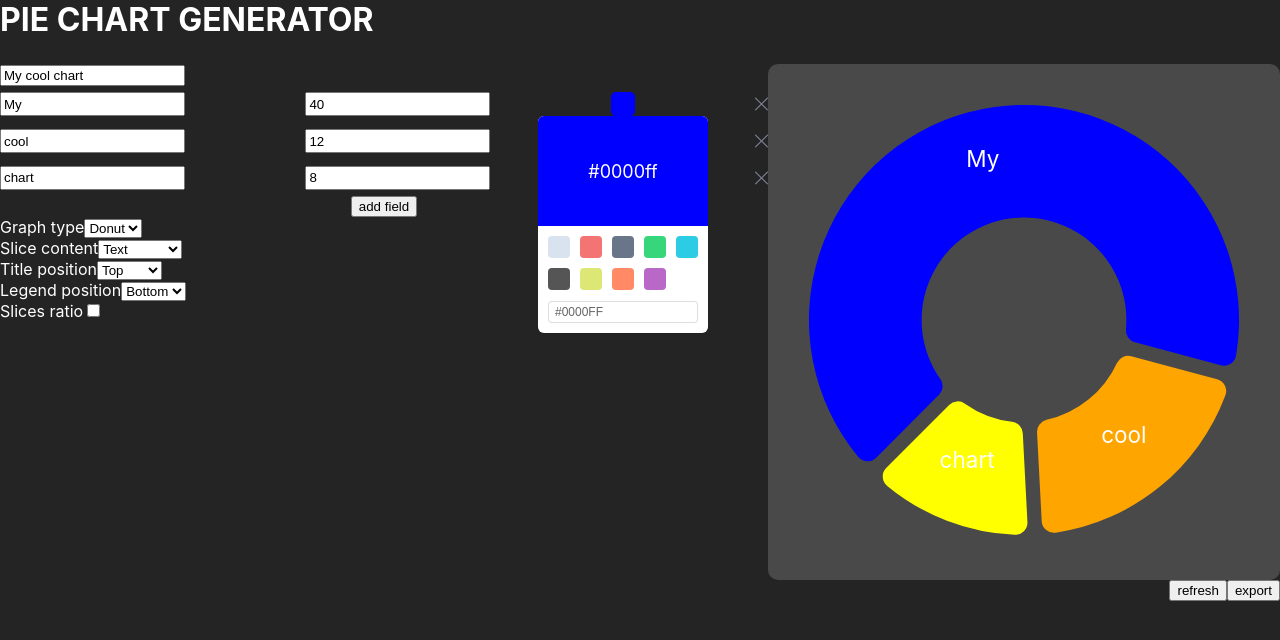
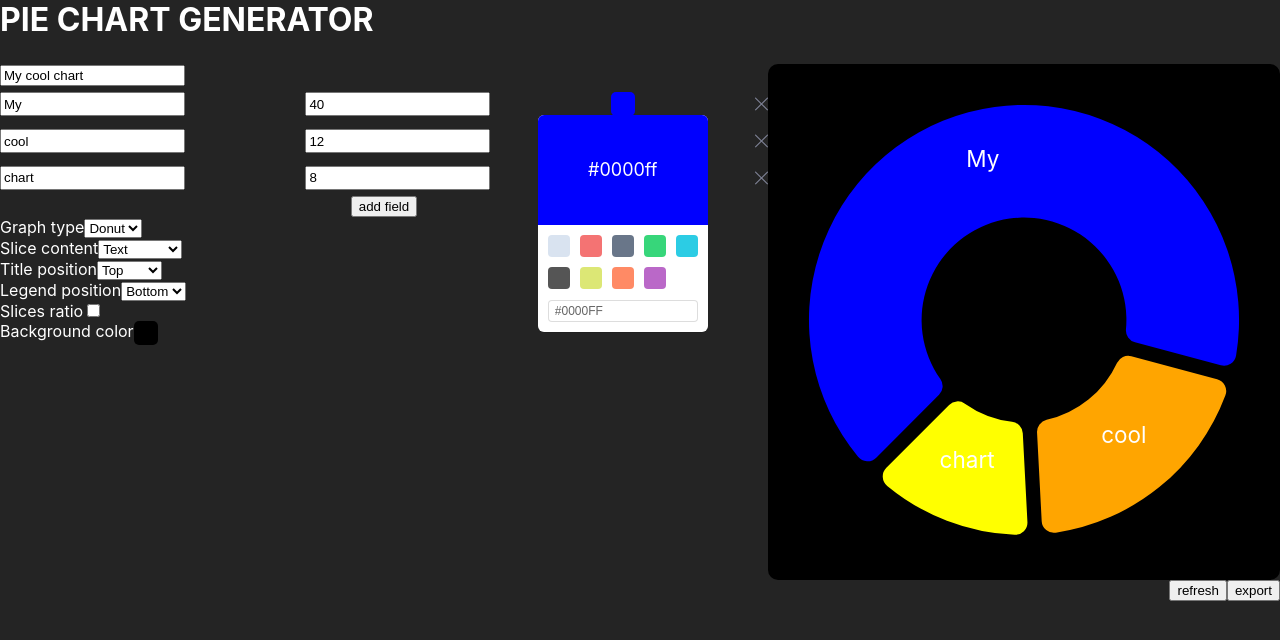
Before and after one commit to bxjulien/pie-chart-generator, a Next.js app: page / in a window 1280 px wide. Both pictures are taken after a click on the element 622 px from the left and 104 px from the top of the page. Shown: the top 640 px of the page. Built offline with nearby package versions, Linux system fonts and the light colour scheme.

Commit message:
refacto color component

```diff
--- /dev/null
+++ b/components/color/Color.js
@@ -0,0 +1,29 @@
+import { BlockPicker } from 'react-color';
+import styles from './Color.module.scss';
+
+const Color = ({ label, color, onFocusPicker, onSelectColor, isPickerActive }) => {
+  return (
+    <div className={styles.color}>
+      {label && <span>{label}</span>}
+      <div
+        className={styles.square}
+        style={{ backgroundColor: color }}
+        onClick={onFocusPicker}
+      >
+        <div
+          className={styles.pickerContainer}
+          style={{ display: isPickerActive ? 'block' : 'none' }}
+        >
+          <div className={styles.picker}>
+            <BlockPicker
+              color={color}
+              onChangeComplete={(color) => onSelectColor(color)}
+            />
+          </div>
+        </div>
+      </div>
+    </div>
+  )
+}
+
+export default Color;
--- /dev/null
+++ b/components/color/Color.module.scss
@@ -0,0 +1,20 @@
+.color {
+  display: flex;
+
+  position: relative;
+
+  .square {
+    cursor: pointer;
+    width: 1.5rem;
+    height: 1.5rem;
+    border-radius: 5px;
+    display: flex;
+    flex-direction: column;
+    align-items: center;
+
+    .pickerContainer {
+      z-index: 999;
+      margin-top: 1.4rem;
+    }
+  }
+}
--- a/pages/index.js
+++ b/pages/index.js
@@ -1,8 +1,8 @@
 import React, { useEffect, useRef, useState } from "react";
 import styles from '../styles/Home.module.scss'
 import drawChart from '../utils/drawChart';
-import { BlockPicker } from "react-color";
 import getRandomColor from "../utils/getRandomColor";
+import Color from "../components/color/Color";
 
 const graphTypes = ['Donut', 'Pie'];
 const sliceContentTypes = ['Text', 'Value', 'Text Value', 'None'];
@@ -27,7 +27,8 @@ export default function Home() {
     sliceContentType: 'Text',
     titlePositionType: 'Top',
     legendPositionType: 'Bottom',
-    slicesRatio: false
+    slicesRatio: false,
+    background: { color: 'black', isPickerActive: false }
   });
 
   useEffect(() => {
@@ -54,20 +55,19 @@ export default function Home() {
     setGraphState({ ...graphState, data: newData });
   }
 
-  const handleChangeColor = (color, index) => {
+  const handleChangeFieldColor = (color, index) => {
     const newData = [...graphState.data];
     newData[index].color = color.hex;
     newData[index].isPickerActive = false;
     setGraphState({ ...graphState, data: newData });
   }
 
-  const handleShowPicker = (index) => {
+  const handleShowFieldPicker = (index) => {
     const newData = [...graphState.data];
     newData[index].isPickerActive = !newData[index].isPickerActive;
     setGraphState({ ...graphState, data: newData });
   }
 
-  // TODO Refacto les select pour n'en faire qu'un
   const selectGraphType = (e) => {
     const type = graphTypes.find(type => type === e.target.value)
     if (type) setGraphState({ ...graphState, graphType: type });
@@ -120,26 +120,38 @@ export default function Home() {
                     type={'number'}
                     onChange={(e) => handleChangeData('value', e, index)}
                   />
-                  <div className={styles.color}>
-                    <div
-                      className={styles.square}
-                      style={{ backgroundColor: field.color }}
-                      onClick={() => handleShowPicker(index)}
-                    >
 
-                    </div>
-                    <div
-                      className={styles.pickerContainer}
-                      style={{ display: (field.isPickerActive ? 'block' : 'none') }}
-                    >
-                      <div className={styles.picker}>
-                        <BlockPicker
-                          color={field.color}
-                          onChangeComplete={(color) => handleChangeColor(color, index)}
-                        />
-                      </div>
-                    </div>
-                  </div>
+
+
+
+
+
+
+
+
+
+
+
+
+
+
+
+
+                  <Color
+                    color={field.color}
+                    onFocusPicker={() => handleShowFieldPicker(index)}
+                    onSelectColor={(color) => handleChangeFieldColor(color, index)}
+                    isPickerActive={field.isPickerActive}
+                  />
+
+
+
+
+
+
+
+
+
                   <img className={styles.delete} onClick={() => removeField(index)} src={'/cross.svg'} alt="delete" />
                 </div>
               )
@@ -153,37 +165,25 @@ export default function Home() {
             <div>
               <label htmlFor='graphType'>Graph type</label>
               <select name='graphType' onChange={selectGraphType}>
-                {graphTypes.map((type, key) => {
-                  return <option key={key} value={type}>{type}</option>
-                })
-                }
+                {graphTypes.map((type, key) => <option key={key} value={type}>{type}</option>)}
               </select>
             </div>
             <div>
               <label htmlFor='sliceContent'>Slice content</label>
               <select name='sliceContent' onChange={selectSliceContent}>
-                {sliceContentTypes.map((type, key) => {
-                  return <option key={key} value={type}>{type}</option>
-                })
-                }
+                {sliceContentTypes.map((type, key) => <option key={key} value={type}>{type}</option>)}
               </select>
             </div>
             <div>
               <label htmlFor='titlePosition'>Title position</label>
               <select name='titlePosition' onChange={selectTitlePosition}>
-                {titlePositionTypes.map((type, key) => {
-                  return <option key={key} value={type}>{type}</option>
-                })
-                }
+                {titlePositionTypes.map((type, key) => <option key={key} value={type}>{type}</option>)}
               </select>
             </div>
             <div>
               <label htmlFor='legendPosition'>Legend position</label>
               <select name='legendPosition' onChange={selectLegendPosition}>
-                {legendPositionTypes.map((type, key) => {
-                  return <option key={key} value={type}>{type}</option>
-                })
-                }
+                {legendPositionTypes.map((type, key) => <option key={key} value={type}>{type}</option>)}
               </select>
             </div>
             <div>
@@ -197,9 +197,23 @@ export default function Home() {
               </label>
             </div>
           </div>
+
+          <div className={styles.colors}>
+            <Color
+              label={'Background color'}
+              color={graphState.background.color}
+              onFocusPicker={() => {
+                setGraphState({ ...graphState, background: { ...graphState.background, isPickerActive: !graphState.background.isPickerActive } })
+              }}
+              onSelectColor={(color) => {
+                setGraphState({ ...graphState, background: { ...graphState.background, color: color.hex, isPickerActive: false } })
+              }}
+              isPickerActive={graphState.background.isPickerActive}
+            />
+          </div>
         </div>
 
-        <Visual graphRef={graphRef} refresh={refresh} />
+        <Visual graphRef={graphRef} refresh={refresh} bgColor={graphState.background.color} />
 
       </div>
     </main>
@@ -214,10 +228,10 @@ const Navbar = () => {
   )
 }
 
-const Visual = ({ graphRef, refresh }) => {
+const Visual = ({ graphRef, refresh, bgColor }) => {
   return (
     <div className={styles.visual}>
-      <div className={styles.graph} ref={graphRef} />
+      <div className={styles.graph} style={{ background: bgColor }} ref={graphRef} />
       <div className={styles.actions}>
         <button onClick={refresh}>refresh</button>
         <button>export</button>
--- a/styles/Home.module.scss
+++ b/styles/Home.module.scss
@@ -30,33 +30,11 @@
         .field {
           display: flex;
           justify-content: space-between;
-          padding: .4rem 0;
-
-          .color {
-            position: relative;
-            .square {
-              cursor: pointer;
-              width: 1.5rem;
-              height: 1.5rem;
-              border-radius: 5px;
-            }
-
-            .pickerContainer {
-              position: absolute;
-              top: 1.5rem;
-              left: -4.55rem;
-              display: none;
-              z-index: 20;
-
-              .picker {
-
-              }
-            }
-          }
+          padding: 0.4rem 0;
 
           .delete {
             cursor: pointer;
-            width: .8rem;
+            width: 0.8rem;
             color: white;
           }
         }
@@ -66,6 +44,10 @@
           justify-content: center;
         }
       }
+
+      .colors {
+
+      }
     }
 
     .visual {
@@ -74,7 +56,6 @@
       .graph {
         z-index: 10;
         margin: 0 auto;
-        background: #494949;
         border-radius: 10px;
       }
 
```
Also changed, not shown: styles/globals.scss (+5 -5 lines).
